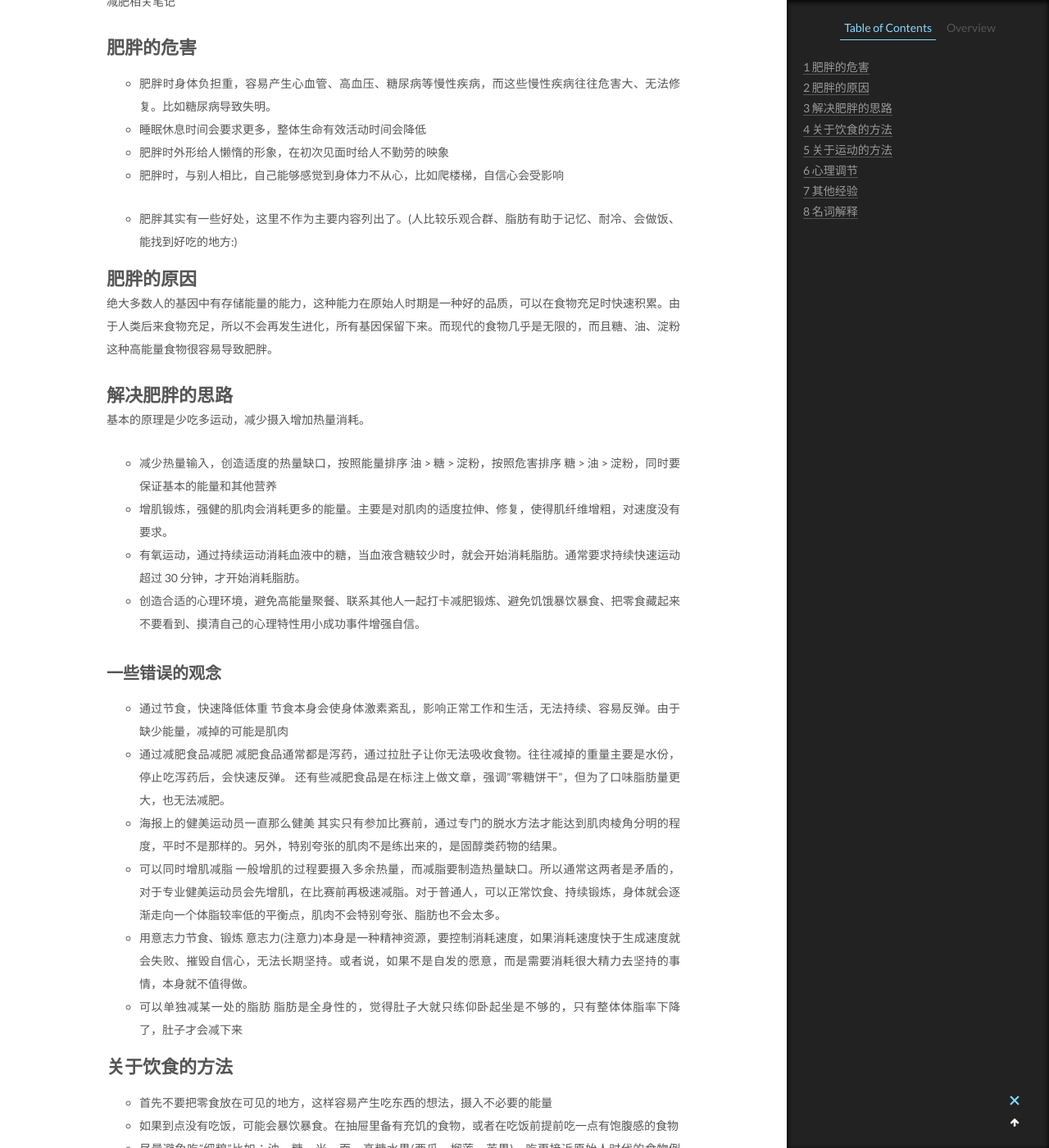
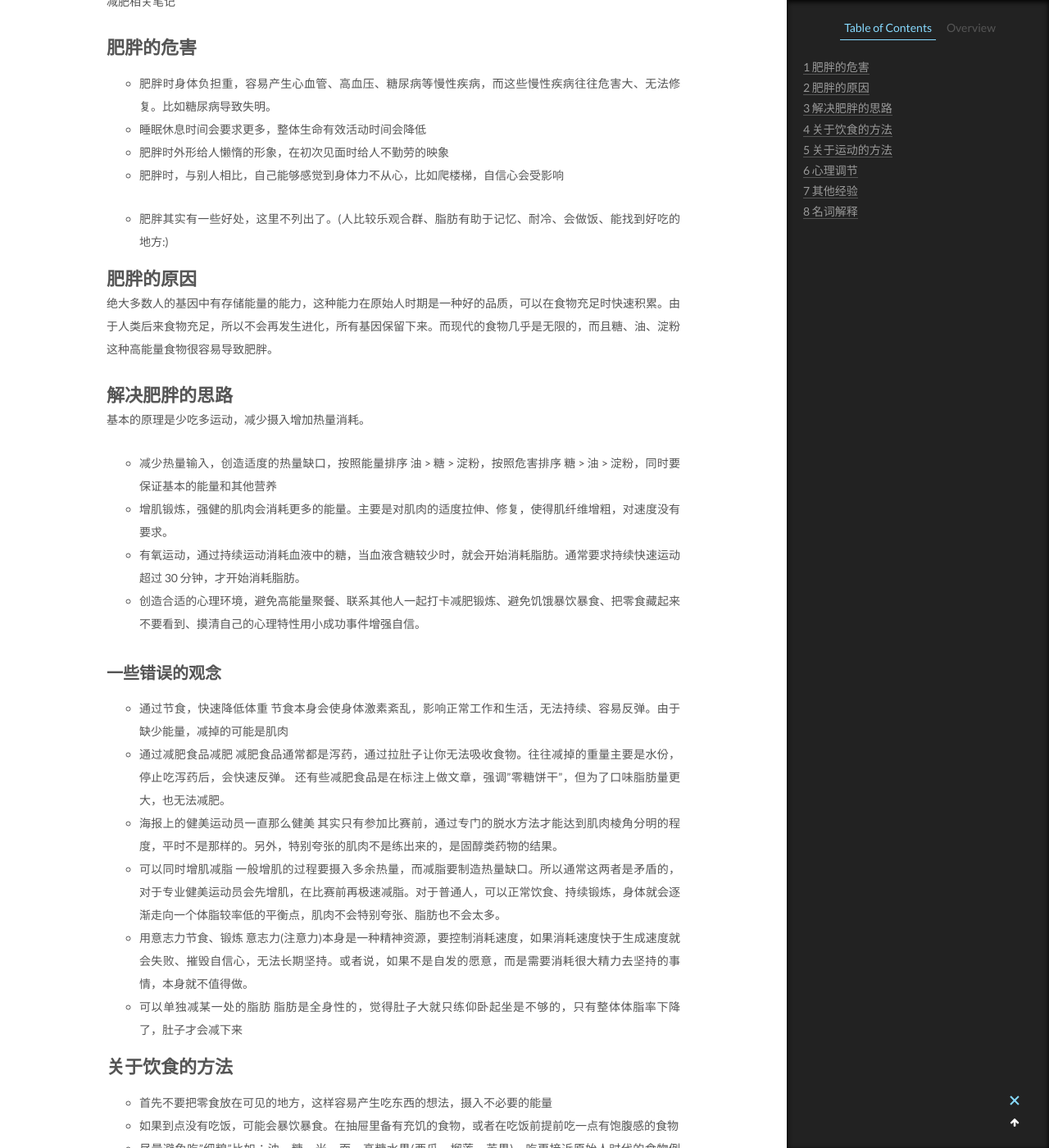
Before and after one commit to CodeHunter2006/CodeHunter2006.github.io, a Jekyll site: the page built from _posts/2020-06-07-Lose_Weight.md, in a window 1280 px wide and 1400 px high, scrolled down 787 px. Shown: the whole window at 82% size. Built offline with Jekyll 4.4.1, drawn with Linux system fonts in a browser that asks for light colours; some of the changed text lies outside the part shown; grey boxes are pictures that could not be loaded.

```diff
--- a/_posts/2020-06-07-Lose_Weight.md
+++ b/_posts/2020-06-07-Lose_Weight.md
@@ -15,7 +15,7 @@
 - 肥胖时外形给人懒惰的形象，在初次见面时给人不勤劳的映象
 - 肥胖时，与别人相比，自己能够感觉到身体力不从心，比如爬楼梯，自信心会受影响
 
-- 肥胖其实有一些好处，这里不作为主要内容列出了。(人比较乐观合群、脂肪有助于记忆、耐冷、会做饭、能找到好吃的地方:)
+- 肥胖其实有一些好处，这里不列出了。(人比较乐观合群、脂肪有助于记忆、耐冷、会做饭、能找到好吃的地方:)
 
 # 肥胖的原因
 
```
Also changed, not shown: other parts of _posts/2020-06-07-Lose_Weight.md (+2 -0 lines), _posts/2020-06-01-Fitness_Record.md (+3 -0 lines), _posts/2020-06-20-Convict_Conditioning.md (+1 -1 lines), _posts/2020-07-19-Noviolence_Communication_note.md (+10 -0 lines).
